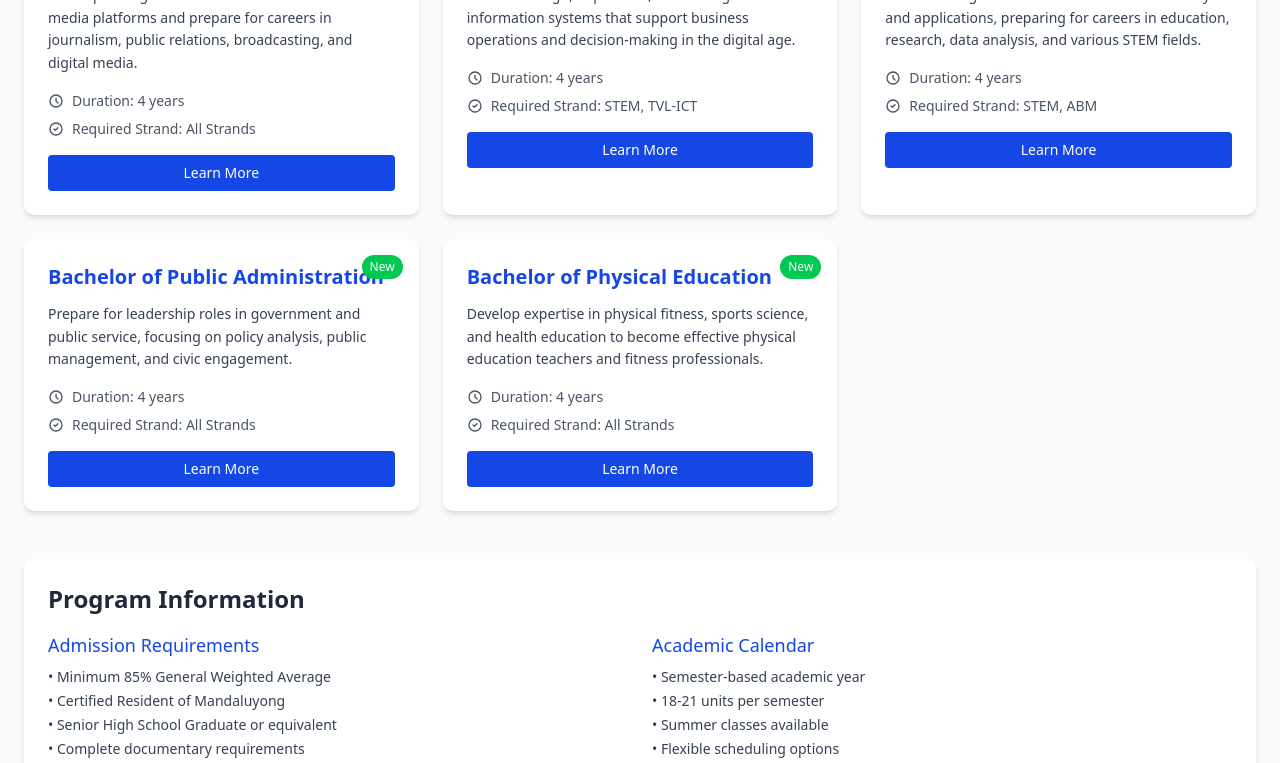
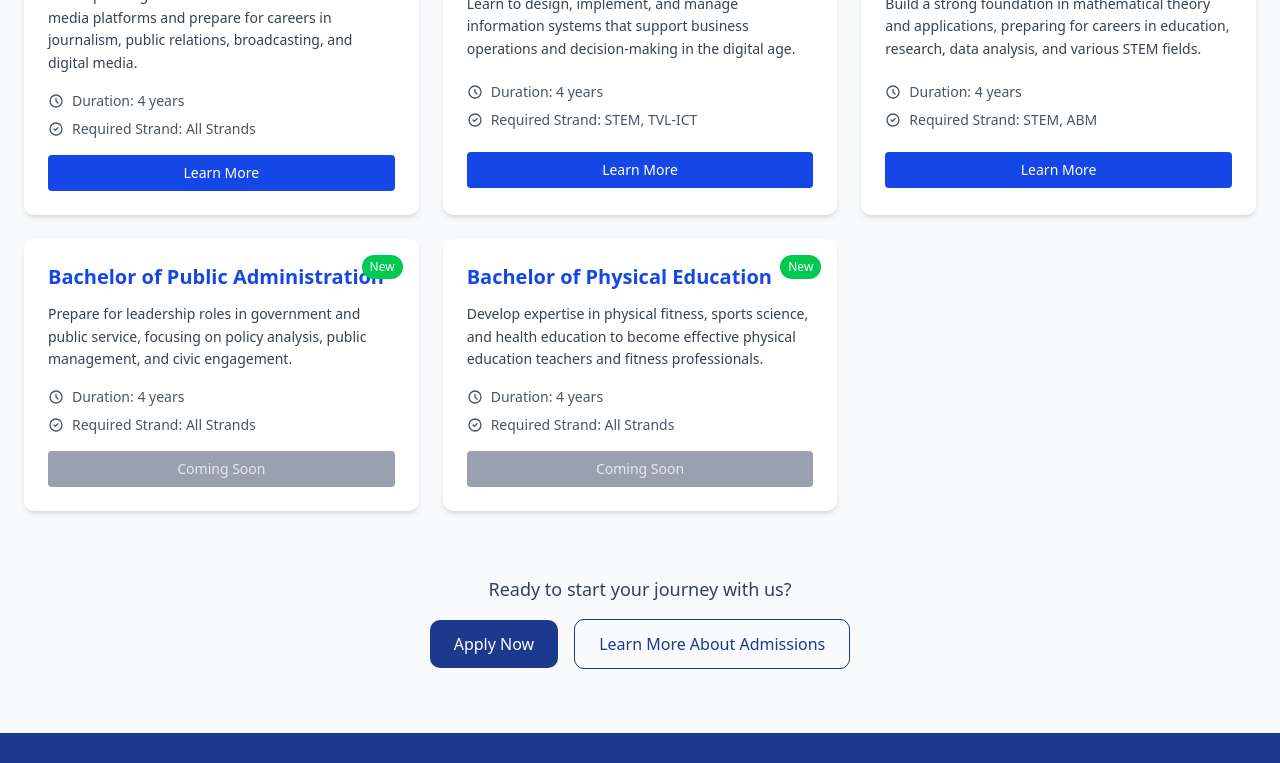
Before and after one commit to M-M-I-V/mcst-website, a React (Vite) app: page /programs in a window 1280 px wide. Shown: the part 920-1683 px from the top of the page. Built offline with nearby package versions, Linux system fonts and the light colour scheme; grey boxes are pictures that could not be loaded.

Commit message:
Added Programs.tsx

```diff
--- a/src/pages/Admission.tsx
+++ b/src/pages/Admission.tsx
@@ -19,7 +19,7 @@ const Admission = () => {
       {/* Hero Section */}
       <section
         className="relative h-[600px] bg-cover bg-center pt-[calc(100px)]"
-        style={{ backgroundImage: `url(${heroImage})` }}
+        style={{ backgroundImage: `url('../assets/images/hero-section.png')` }}
       >
         <div className="absolute inset-0 bg-black bg-opacity-50 flex flex-col justify-center items-center px-6 sm:px-12">
           <h2 className="text-2xl sm:text-4xl lg:text-4xl font-bold text-white mb-4 dark:text-slate-200 text-center">
--- a/src/pages/Programs.tsx
+++ b/src/pages/Programs.tsx
@@ -3,8 +3,7 @@
 import { useEffect } from "react"
 import AOS from "aos"
 import "aos/dist/aos.css"
-import heroImage from "../assets/images/hero-section.png"
-import "../index.css"
+import { useNavigate } from "react-router-dom"
 
 const Programs = () => {
   useEffect(() => {
@@ -13,6 +12,8 @@ const Programs = () => {
       once: true,
     })
   }, [])
+
+  const navigate = useNavigate()
 
   const programs = [
     {
@@ -64,7 +65,7 @@ const Programs = () => {
       {/* Hero Section */}
       <section
         className="relative h-[600px] bg-cover bg-center pt-[calc(100px)]"
-        style={{ backgroundImage: `url(${heroImage})` }}
+        style={{ backgroundImage: `url('/images/hero-section.png')` }}
       >
         <div className="absolute inset-0 bg-black bg-opacity-50 flex flex-col justify-center items-center px-6 sm:px-12">
           <h2 className="text-2xl sm:text-4xl lg:text-4xl font-bold text-white mb-4 dark:text-slate-200 text-center">
@@ -91,7 +92,7 @@ const Programs = () => {
                 data-aos="fade-up"
                 data-aos-duration="600"
                 data-aos-delay={index * 100}
-                className="bg-white dark:bg-zinc-800 rounded-lg shadow-md p-6 hover:shadow-lg transition-shadow duration-300 relative"
+                className="flex flex-col justify-around bg-white dark:bg-zinc-800 rounded-lg shadow-md p-6 hover:shadow-lg transition-shadow duration-300 relative"
               >
                 {program.isNew && (
                   <span className="absolute top-4 right-4 bg-green-500 text-white text-xs px-2 py-1 rounded-full">
@@ -130,51 +131,44 @@ const Programs = () => {
                 </div>
 
                 <button
-                  className="w-full bg-blue-700 hover:bg-blue-800 dark:bg-blue-600 dark:hover:bg-blue-700 text-white py-2 px-4 rounded transition-colors duration-200 text-sm font-medium"
+                  className={`w-full py-2 px-4 rounded transition-colors duration-200 text-sm font-medium ${
+                    program.isNew
+                      ? "bg-gray-400 dark:bg-gray-600 text-gray-200 cursor-not-allowed"
+                      : "bg-blue-700 hover:bg-blue-800 dark:bg-blue-600 dark:hover:bg-blue-700 text-white"
+                  }`}
                   onClick={() => {
-                    // Future implementation: navigate to program detail page
-                    console.log(`Navigate to ${program.link}`)
+                    if (!program.isNew) {
+                      // Future implementation: navigate to program detail page
+                      console.log(`Navigate to ${program.link}`)
+                    }
                   }}
+                  disabled={program.isNew}
                 >
-                  Learn More
+                  {program.isNew ? "Coming Soon" : "Learn More"}
                 </button>
               </div>
             ))}
           </div>
 
-          {/* Additional Information */}
-          <div className="mt-12 bg-white dark:bg-zinc-800 rounded-lg shadow-md p-6">
-            <h3 className="text-2xl font-semibold mb-4 dark:text-slate-200">Program Information</h3>
-            <div className="grid grid-cols-1 md:grid-cols-2 gap-6">
-              <div>
-                <h4 className="text-lg font-medium mb-2 text-blue-700 dark:text-blue-400">Admission Requirements</h4>
-                <ul className="text-sm text-gray-700 dark:text-slate-300 space-y-1">
-                  <li>• Minimum 85% General Weighted Average</li>
-                  <li>• Certified Resident of Mandaluyong</li>
-                  <li>• Senior High School Graduate or equivalent</li>
-                  <li>• Complete documentary requirements</li>
-                </ul>
-              </div>
-              <div>
-                <h4 className="text-lg font-medium mb-2 text-blue-700 dark:text-blue-400">Academic Calendar</h4>
-                <ul className="text-sm text-gray-700 dark:text-slate-300 space-y-1">
-                  <li>• Semester-based academic year</li>
-                  <li>• 18-21 units per semester</li>
-                  <li>• Summer classes available</li>
-                  <li>• Flexible scheduling options</li>
-                </ul>
-              </div>
-            </div>
-          </div>
-
           {/* Call to Action */}
-          <div className="mt-8 text-center">
+          <div className="pt-8 mt-8 text-center">
             <p className="text-lg text-gray-700 dark:text-slate-300 mb-4">Ready to start your journey with us?</p>
             <div className="space-x-4">
-              <button className="bg-blue-900 hover:bg-blue-800 dark:bg-blue-800 dark:hover:bg-blue-700 text-white py-3 px-6 rounded-lg transition-colors duration-200 font-medium">
+              <button
+                onClick={() =>
+                  window.open(
+                    "https://docs.google.com/forms/d/e/1FAIpQLSc1wetVpXWkg_4nUZQeWjlHGJ2zDxdXGrNcmJrGj0EXmUtadw/viewform",
+                    "_blank",
+                  )
+                }
+                className="bg-blue-900 hover:bg-blue-800 dark:bg-blue-800 dark:hover:bg-blue-700 text-white py-3 px-6 rounded-lg transition-colors duration-200 font-medium"
+              >
                 Apply Now
               </button>
-              <button className="border border-blue-900 dark:border-blue-600 text-blue-900 dark:text-blue-400 hover:bg-blue-900 hover:text-white dark:hover:bg-blue-600 dark:hover:text-white py-3 px-6 rounded-lg transition-colors duration-200 font-medium">
+              <button
+                onClick={() => navigate("/admission")}
+                className="border border-blue-900 dark:border-blue-600 text-blue-900 dark:text-blue-400 hover:bg-blue-900 hover:text-white dark:hover:bg-blue-600 dark:hover:text-white py-3 px-6 rounded-lg transition-colors duration-200 font-medium"
+              >
                 Learn More About Admissions
               </button>
             </div>
```
